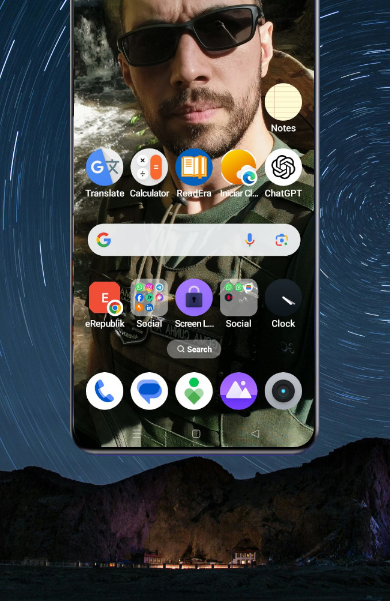
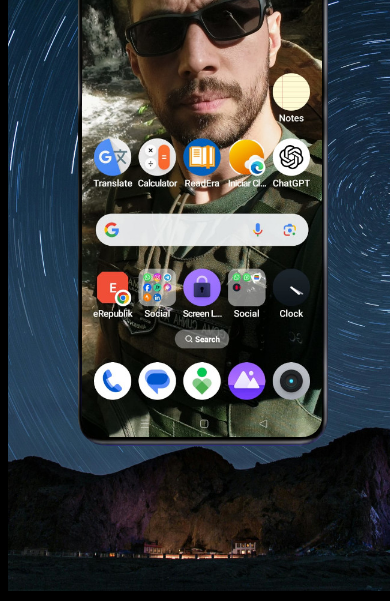
Before and after one commit to JorgeCunhaOliveira/minhas-redes-sociais, a plain HTML site: page index.html in a window 390 px wide. Shown: the part 253-854 px from the top of the page. Drawn offline with Linux system fonts and the light colour scheme.

Commit message:
altura responsiva e celular fundo preto

```diff
--- a/estilos/style.css
+++ b/estilos/style.css
@@ -8,15 +8,15 @@ html, body{
     height: 100vh;
     width: 100vw;
     background-color: black;
-    margin: 0px;
-    padding: 0px;
 }
 body{
     background-image: url("../imagens/ceu-fundo.jpg");
     background-position: top center;
     background-size: cover;
     background-attachment: fixed;
-    min-height: 600px;
+    min-height: 550px;
+    margin-top: -10px;
+
 }
 main{
     position: relative;
@@ -27,15 +27,17 @@ main{
     height: 0px;
 }
 section#celular{
-    background-image: url("../imagens/celular.jpg");
+    background-image: url("../imagens/celular-fundo-preto.jpg");
     background-repeat: no-repeat;
-    height: 554px;
+    height: 91vh;
+    max-height: 554px;
     width: 250px;
     position: absolute;
     left: 50%;
     top: 50%;
     transform: translate(-50%, -50%);
     border-radius: 28px;
+
 }
 
 section > a > img{
@@ -60,6 +62,6 @@ iframe#tela{
     top: 10px;
     border-radius: 20px;
     width: 240px;
-    height: 535px;
-
+    height: 88vh;
+    max-height: 535px;
 }
```
Also changed, not shown: imagens/celular-fundo-preto.jpg (added).
